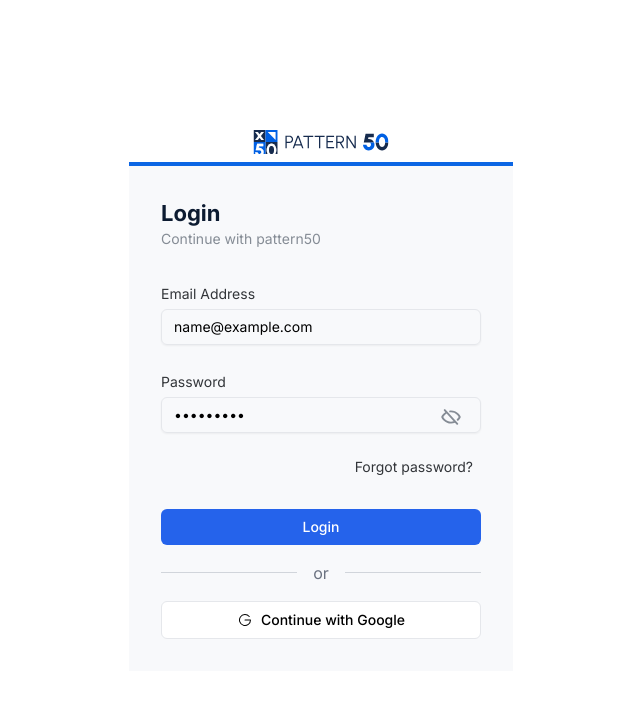
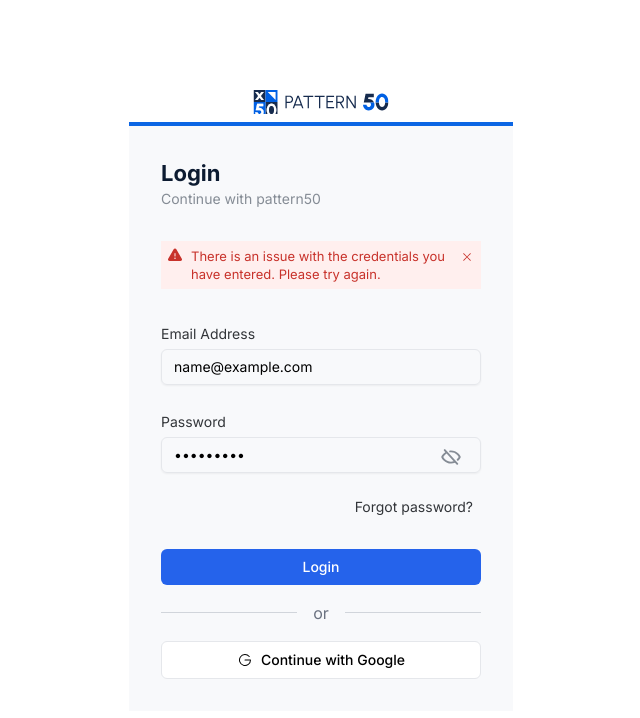
Before and after one commit to 6sense-Technologies/6senseHQ-HireX-client, a Next.js app: page /login in a window 1280 px wide. Both pictures are taken after typing "name@example.com", "Sample123" into the empty fields and a click on the button "Login". Shown: the top 718 px of the page, without its empty margins (319-959 px from the left). Built offline with nearby package versions, Linux system fonts and the light colour scheme; no server answers.

Commit message:
ErrorCard-Added

```diff
--- a/app/(auth)/login/_components/errorCard.tsx
+++ b/app/(auth)/login/_components/errorCard.tsx
@@ -1,22 +1,36 @@
 import { Warning, X } from '@phosphor-icons/react';
 import React from 'react';
 
-const ErrorCard = () => {
+type ErrorCardType = {
+  setErrorFlag: (flag: boolean) => void;
+  errorFlag: boolean;
+};
+
+const ErrorCard = ({ errorFlag, setErrorFlag }: ErrorCardType) => {
+
+  const handleCrossClick = () => {
+    setErrorFlag(false);
+  };
+
   return (
-    <div className='bg-errorBg mt-[32px] max-w-[320px]'>
+    <>
+      {errorFlag ? (
+        <div className='mt-[32px] max-w-[320px] bg-errorBg'>
           <div className='flex gap-[8px] px-[6px] py-[6px]'>
             <span>
               <Warning weight='fill' className='text-errorColor' />
             </span>
-        <p className='text-errorColor text-xs'>
+            <p className='text-xs text-errorColor'>
               There is an issue with the credentials you have entered. Please try
               again.
             </p>
-        <span>
-          <X className='text-errorColor pt-[4px]' />
+            <span onClick={handleCrossClick} className='cursor-pointer'>
+              <X className='pt-[4px] text-errorColor' />
             </span>
           </div>
         </div>
+      ) : null}
+    </>
   );
 };
 
--- a/app/(auth)/login/page.tsx
+++ b/app/(auth)/login/page.tsx
@@ -24,6 +24,7 @@ const Login = () => {
   const [passwordVisible, setPasswordVisible] = useState(false);
   const router = useRouter();
   const dispatch = useDispatch();
+  const [errorFlag, setErrorFlag] = useState(false);
 
   const {
     register,
@@ -48,8 +49,8 @@ const Login = () => {
       localStorage.setItem('refreshToken', tokens.refresh_token);
       router.push('/dashboards/dashboard');
     },
-    onError: (error) => {
-      console.log('Login failed:', error);
+    onError: () => {
+      setErrorFlag(true);
     },
   });
 
@@ -79,7 +80,12 @@ const Login = () => {
               </p>
             </div>
 
-            {/* <ErrorCard /> */}
+            <ErrorCard
+
+            setErrorFlag={setErrorFlag}
+            errorFlag={errorFlag}
+
+            />
 
             <div className='flex flex-col gap-2'>
               <div className='mt-[32px]'>
--- a/app/api/auth/callback/google/page.tsx
+++ b/app/api/auth/callback/google/page.tsx
@@ -24,7 +24,7 @@ const GoogleAuthCallback = () => {
     if (code) {
       googleLoginMutation.mutate({
         provider: 'google',
-        idToken: code,
+        authCode: code,
       });
     }
   }, []);
--- a/types/Auth/types.ts
+++ b/types/Auth/types.ts
@@ -36,5 +36,5 @@ export type AuthState = {
 
 export interface GoogleAuthTypes {
   provider: string
-  idToken: string
+  authCode: string
 }
```
Lines whose indentation alone changed are shown as unchanged.
